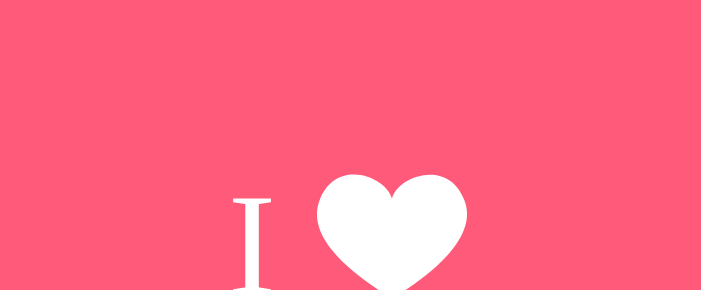
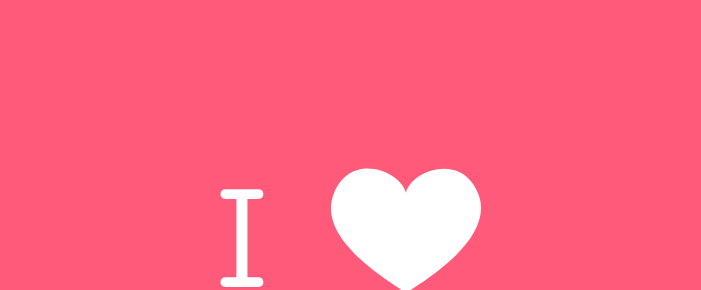
Before and after one commit to mintcanary/i_, a website: page index.html in a window 1280 px wide. Shown: the part 103-393 px from the top of the page, without its empty margins (290-991 px from the left). Drawn offline with nearby package versions, Linux system fonts and the light colour scheme.

Commit message:
change font

```diff
--- a/index.html
+++ b/index.html
@@ -6,12 +6,10 @@
     <title>I _ Mondays</title>
     <meta name="description" content="">
     <meta name="viewport" content="width=device-width, initial-scale=1">
-
     <link rel="apple-touch-icon" href="apple-touch-icon.png">
+    <link rel="preload" as="font" type="font/woff2" crossorigin="anonymous"
+          href="font/subset-CMUTypewriterVariable.woff2">
     <link rel="stylesheet" href="css/style.css">
-    <script src="https://use.typekit.net/jtk2oqw.js"></script>
-    <script>try{Typekit.load({ async: true });}catch(e){}</script>
-
     <script src="js/vendor/modernizr-2.8.3.min.js"></script>
   </head>
   <body>
--- /dev/null
+++ b/scss/_font.scss
@@ -0,0 +1,7 @@
+@font-face {
+	font-family: 'CMU Typewriter Text Variable Width';
+	src: url('../font/subset-CMUTypewriterVariable.woff2') format('woff2'),
+	    url('../font/subset-CMUTypewriterVariable.woff') format('woff');
+	font-weight: 500;
+	font-style: normal;
+}
--- a/scss/main.scss
+++ b/scss/main.scss
@@ -1,4 +1,5 @@
 @import 'mixins';
+@import 'font';
 @import 'colours';
 
 /*! HTML5 Boilerplate v5.3.0 | MIT License | https://html5boilerplate.com/ */
@@ -104,7 +105,7 @@ body {
 }
 
 body {
-  font-family: "coronette",serif;
+  font-family: "CMU Typewriter Text Variable Width",serif;
 }
 
 .ismth {
@@ -127,9 +128,9 @@ body {
 
   h1,
   p {
-    font-size: 18vmin;
-    font-weight: 400;
-    line-height: 1;
+    font-size: 20vmin;
+    font-weight: 500;
+    line-height: 0.9;
     margin: 0;
   }
 
```
Also changed, not shown: css/main.css, css/style.css, font/subset-CMUTypewriterVariable.woff (added), font/subset-CMUTypewriterVariable.woff2 (added), 2 other files.
